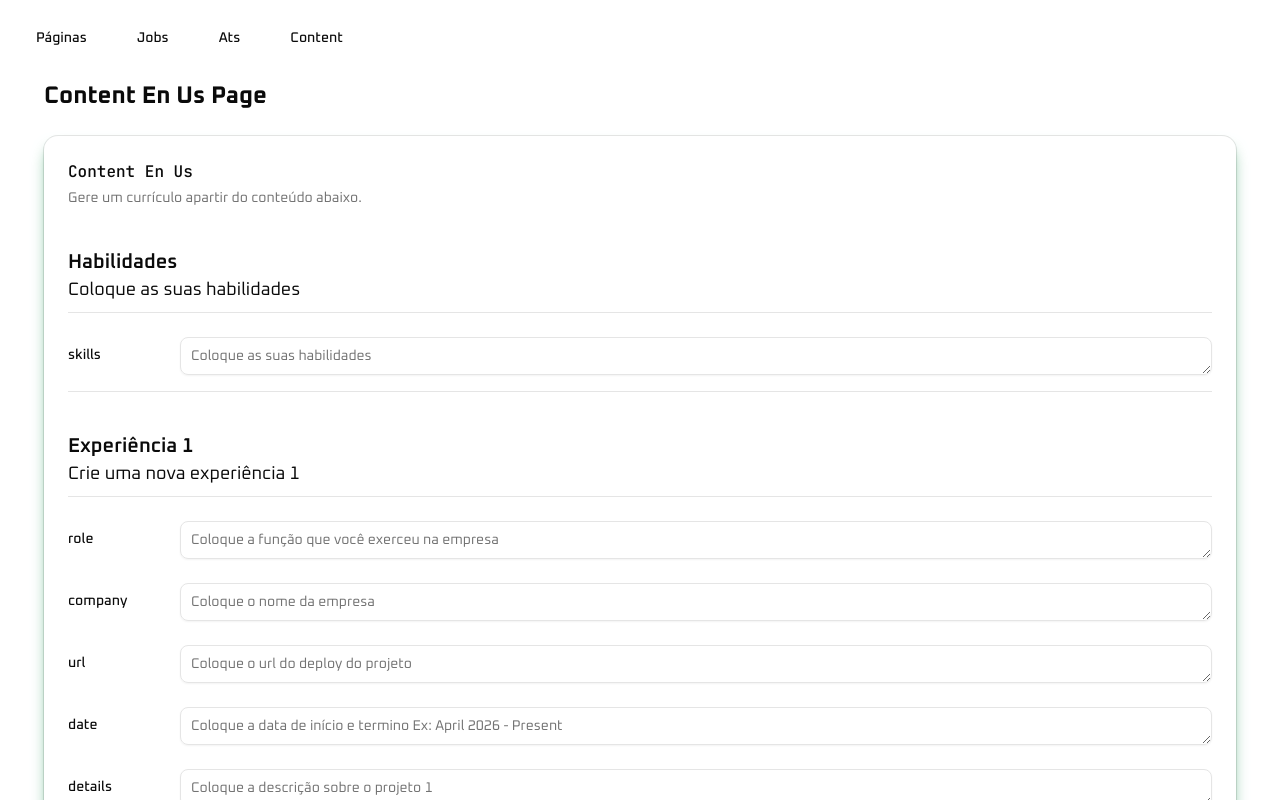
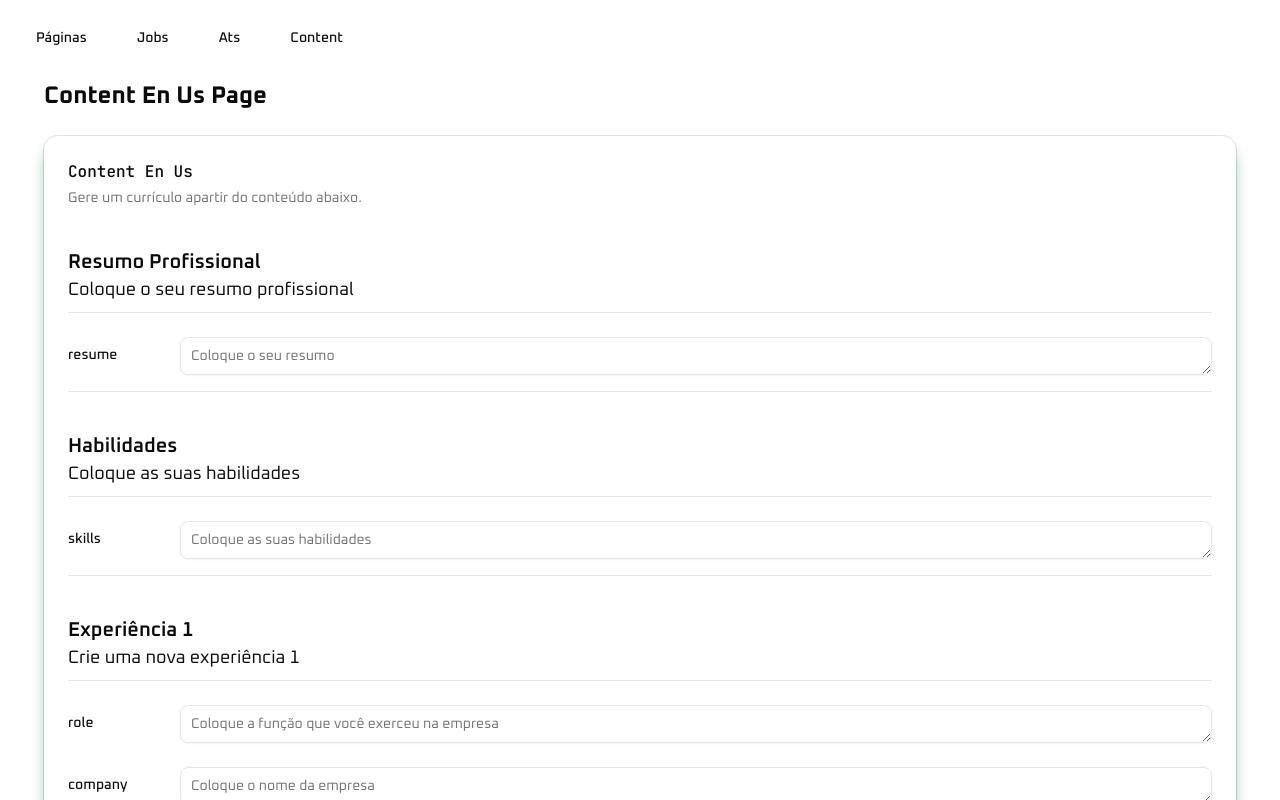
Before and after one commit to Buenohy/nextjs-resume-generator-cv, a Next.js app: page /content-en-us in a window 1280 px wide. Shown: the top 800 px of the page. Built offline with nearby package versions, Linux system fonts and the light colour scheme; some icons are missing.

Commit message:
feat: Create Resume map

```diff
--- a/src/app/content-en-us/page.tsx
+++ b/src/app/content-en-us/page.tsx
@@ -9,6 +9,24 @@ import {
 } from "@/components/ui/card"
 
 import { Textarea } from "@/components/ui/textarea"
+
+interface Resume {
+  id: string,
+  title: string,
+  subTitle: string
+  resume: string
+  placeholder: string
+}
+
+export const ResumeExperience: Resume[] = [
+  {
+    id: "1",
+    title: "Resumo Profissional",
+    subTitle: "Coloque o seu resumo profissional",
+    resume: "resume",
+    placeholder: "Coloque o seu resumo"
+  }
+]
 
 interface Skills {
   id: string,
@@ -169,6 +187,22 @@ export default function ContentEnUsPage() {
         </CardHeader>
 
         <CardContent>
+          {ResumeExperience.map(({id, title, subTitle, resume, placeholder}) => (
+            <div key={id} className="flex flex-col gap-6 border-b py-4">
+              <div>
+                <h2 className="text-xl font-semibold">{title}</h2>
+                <h3 className="text-lg border-b pb-2">{subTitle}</h3>
+              </div>
+
+              <div key={null} className="flex gap-4 items-start">
+                <h2 className="w-24 mt-2 font-medium">{resume}</h2>
+                <Textarea className="flex-1" placeholder={placeholder} />
+              </div>
+            </div>
+          ))}
+        </CardContent>
+
+        <CardContent>
           {SkillsExperience.map(({id, title, subTitle, skills, placeholder}) => (
             <div key={id} className="flex flex-col gap-6 border-b py-4">
               <div>
```
